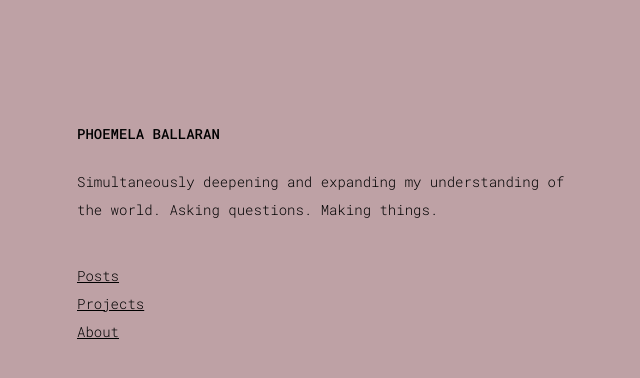
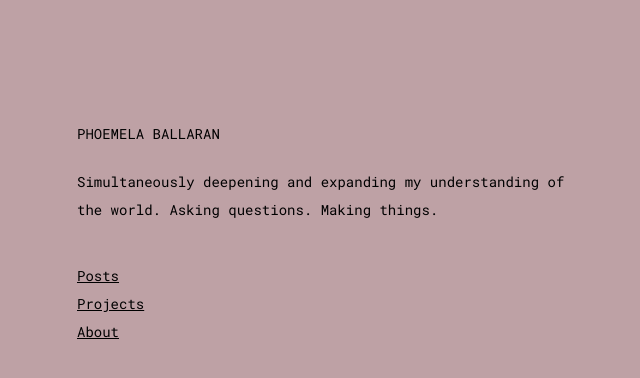
Before and after one commit to comoballar/phoemelaballaran.github.io, a Jekyll site: the page built from index.html, in a window 1280 px wide. Shown: the top 378 px of the page, without its empty margins (43-683 px from the left). Built offline with Jekyll 4.4.1, drawn with Linux system fonts in a browser that asks for light colours.

Commit message:
Update base.scss

```diff
--- a/_sass/base.scss
+++ b/_sass/base.scss
@@ -2,10 +2,10 @@
 $on-laptop:         800px !default;
 
 // typography
-@import url('https://fonts.googleapis.com/css?family=Roboto+Mono:300,500');
+@import url('https://fonts.googleapis.com/css?family=Roboto+Mono:400,600');
 $robotomono:       'Roboto Mono', monospace;
 $font__size:        14px;
-$font__weight:      300;
+$font__weight:      400;
 $font__line-height: 2;
 
 // colors
```
